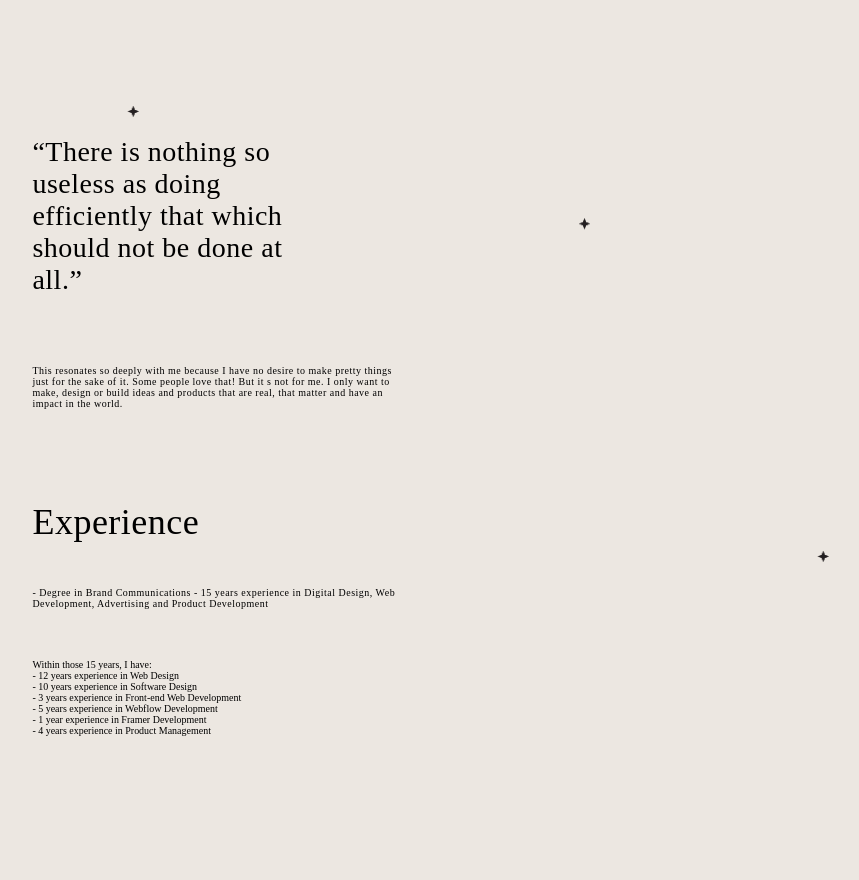
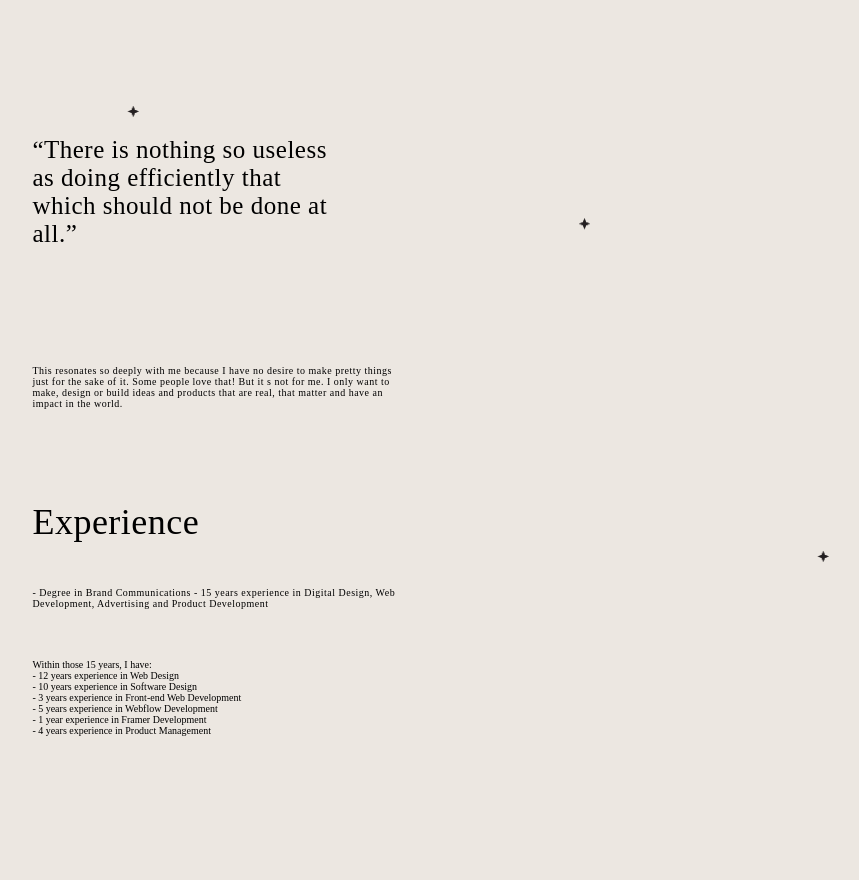
Before and after one commit to Sendith/Steven, a React (Vite) app: page / in a window 1280 px wide. Shown: the part 1700-2580 px from the top of the page, without its empty margins (134-993 px from the left). Built offline with nearby package versions, Linux system fonts and the light colour scheme; a web font is replaced by a local one.

Commit message:
modified:   src/components/styles/querys/Abouts.styles/AboutQueryDesktop.css

```diff
--- a/src/components/styles/querys/Abouts.styles/AboutQueryDesktop.css
+++ b/src/components/styles/querys/Abouts.styles/AboutQueryDesktop.css
@@ -142,12 +142,12 @@ margin-top: 65px;
 letter-spacing: .5px;
 }
 .There_is{
-width: 23.438vw;
+width: 24.438vw;
 height: 225px;
 flex-shrink: 0;
 color: #000;
 font-family: Jomolhari;
-font-size: 28px;
+font-size: 25px;
 font-style: normal;
 font-weight: 400;
 line-height: normal;
```
